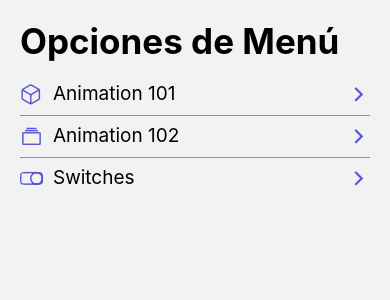
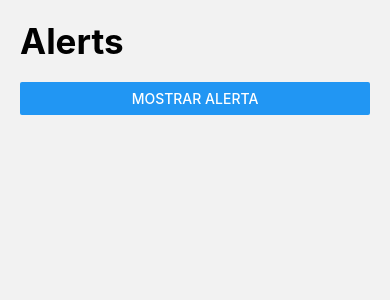
Before and after one commit to JorgeLpzGnz/06-RNComponents, a React Native app: screen /AlertsScreen in a window 390 px wide. Shown: the top 300 px of the page. Built offline with nearby package versions, Linux system fonts and the light colour scheme.

Commit message:
203. Alerts

```diff
--- a/src/data/menuItems.tsx
+++ b/src/data/menuItems.tsx
@@ -15,5 +15,10 @@ export const menuItems: MenuItem[] = [
         name: 'Switches',
         icon: 'toggle-outline',
         component: 'SwitchScreen'
+    },
+    {
+        name: 'Alerts',
+        icon: 'alert-circle-outline',
+        component: 'AlertsScreen'
     }
 ]
--- a/src/navigator/Navigator.tsx
+++ b/src/navigator/Navigator.tsx
@@ -3,6 +3,7 @@ import { HomeScreen } from '../screens/HomeScreen';
 import { Animation101Screen } from '../screens/Animation101Screen';
 import { Animation102Screen } from '../screens/Animation102Screen';
 import { SwitchScreen } from '../screens/SwitchScreen';
+import { AlertsScreen } from '../screens/AlertsScreen';
 
 const Stack = createStackNavigator();
 
@@ -13,6 +14,7 @@ export const Navigator = () => {
       <Stack.Screen name="Animation101Screen" component={ Animation101Screen } />
       <Stack.Screen name="Animation102Screen" component={ Animation102Screen } />
       <Stack.Screen name="SwitchScreen" component={ SwitchScreen } />
+      <Stack.Screen name="AlertsScreen" component={ AlertsScreen } />
     </Stack.Navigator>
   );
 }
--- /dev/null
+++ b/src/screens/AlertsScreen.tsx
@@ -0,0 +1,37 @@
+import React from 'react'
+import { Alert, Button, View } from 'react-native'
+import { HeaderTitle } from '../components/HeaderTitle'
+import { styles } from '../theme/appTheme'
+
+export const AlertsScreen = () => {
+
+    const showAlert = () => {
+        Alert.alert('Title', 'My Alert Msg', [
+            // botones que iran dentro de la alerta
+            {
+                text: 'Cancel',
+                onPress: () => console.log('Cancel Pressed'),
+                style: 'cancel',
+            },
+            { text: 'OK', onPress: () => console.log('OK Pressed') },
+        ],
+            {
+                /**
+                 * Habilitar para que cuando se precione afuera se cierre
+                 * la ventana esta funcionalidad solo esta en android
+                 */
+                cancelable: true,
+                onDismiss: () => console.log( 'onDismiss')
+            });
+    }
+
+    return (
+        <View style={styles.globalMargin}>
+            <HeaderTitle title="Alerts" />
+            <Button
+                title="Mostrar Alerta"
+                onPress={showAlert}
+            />
+        </View>
+    )
+}
```
